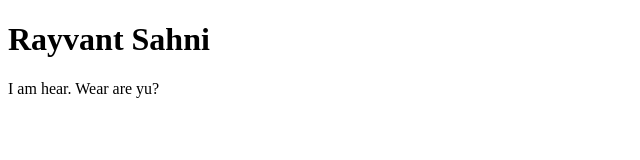
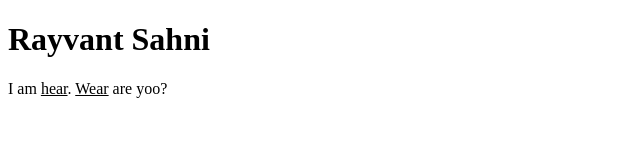
Before and after one commit to rayvantsahni/rayvantsahni.github.io, a plain HTML site: page index.html in a window 1280 px wide. Shown: the full height of the page, 0-640 px from the left. Drawn offline with Linux system fonts and the light colour scheme.

Commit message:
Update index.html

```diff
--- a/index.html
+++ b/index.html
@@ -2,6 +2,6 @@
 <html>
 <body>
 <h1>Rayvant Sahni</h1>
-<p>I am hear. Wear are yu?</p>
+<p>I am <u>hear</u>. <u>Wear</u> are yoo?</p>
 </body>
 </html>
```
